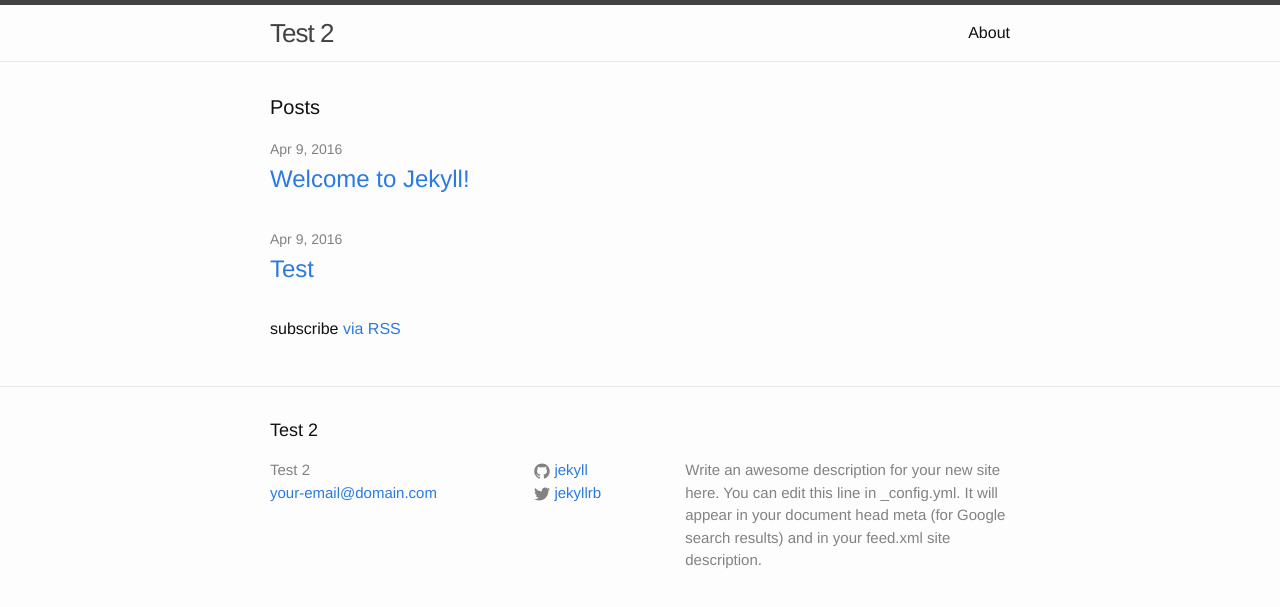
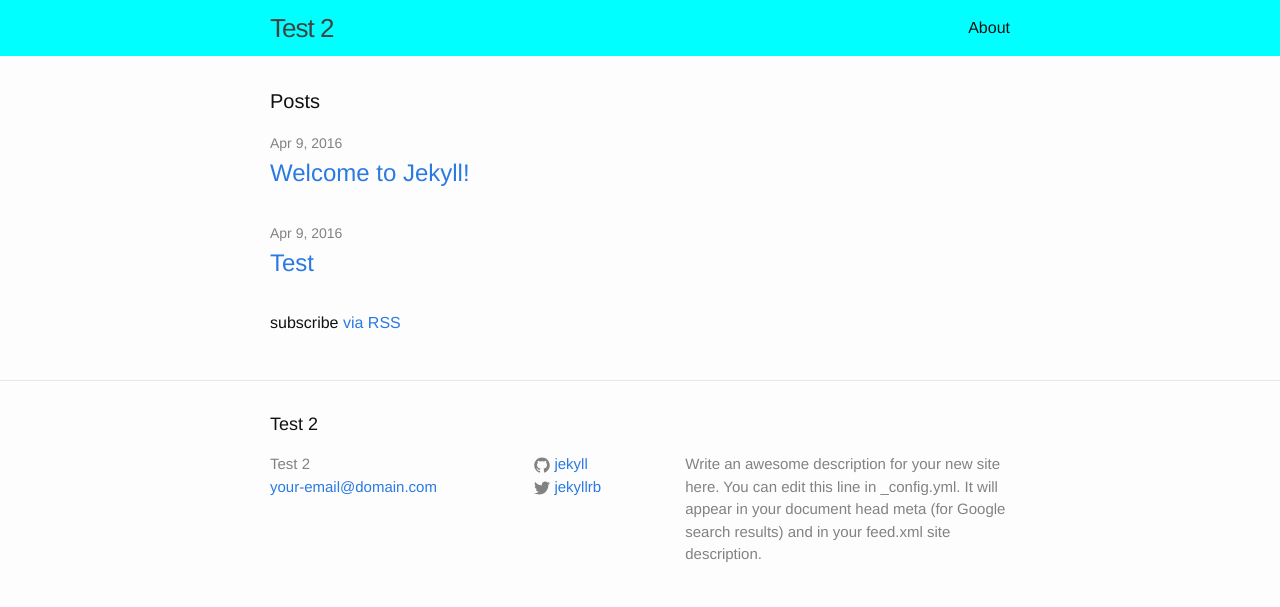
Before and after one commit to Lucasochoa/testSite, a Jekyll site: the page built from index.html, in a window 1280 px wide. Shown: the top 607 px of the page. Built offline with Jekyll 4.4.1, drawn with Linux system fonts in a browser that asks for light colours.

Commit message:
style production changes

```diff
--- a/_includes/head.html
+++ b/_includes/head.html
@@ -7,6 +7,7 @@
   <meta name="description" content="{% if page.excerpt %}{{ page.excerpt | strip_html | strip_newlines | truncate: 160 }}{% else %}{{ site.description }}{% endif %}">
 
   <link rel="stylesheet" href="{{ "/css/main.css" | prepend: site.baseurl }}">
+  <link rel="stylesheet" href="{{ "/css/style.css" | prepend: site.baseurl }}">
   <link rel="canonical" href="{{ page.url | replace:'index.html','' | prepend: site.baseurl | prepend: site.url }}">
   <link rel="alternate" type="application/rss+xml" title="{{ site.title }}" href="{{ "/feed.xml" | prepend: site.baseurl | prepend: site.url }}">
 </head>
--- /dev/null
+++ b/css/style.css
@@ -0,0 +1,4 @@
+.site-header {
+    border:none;
+    background-color:aqua;
+}
```
